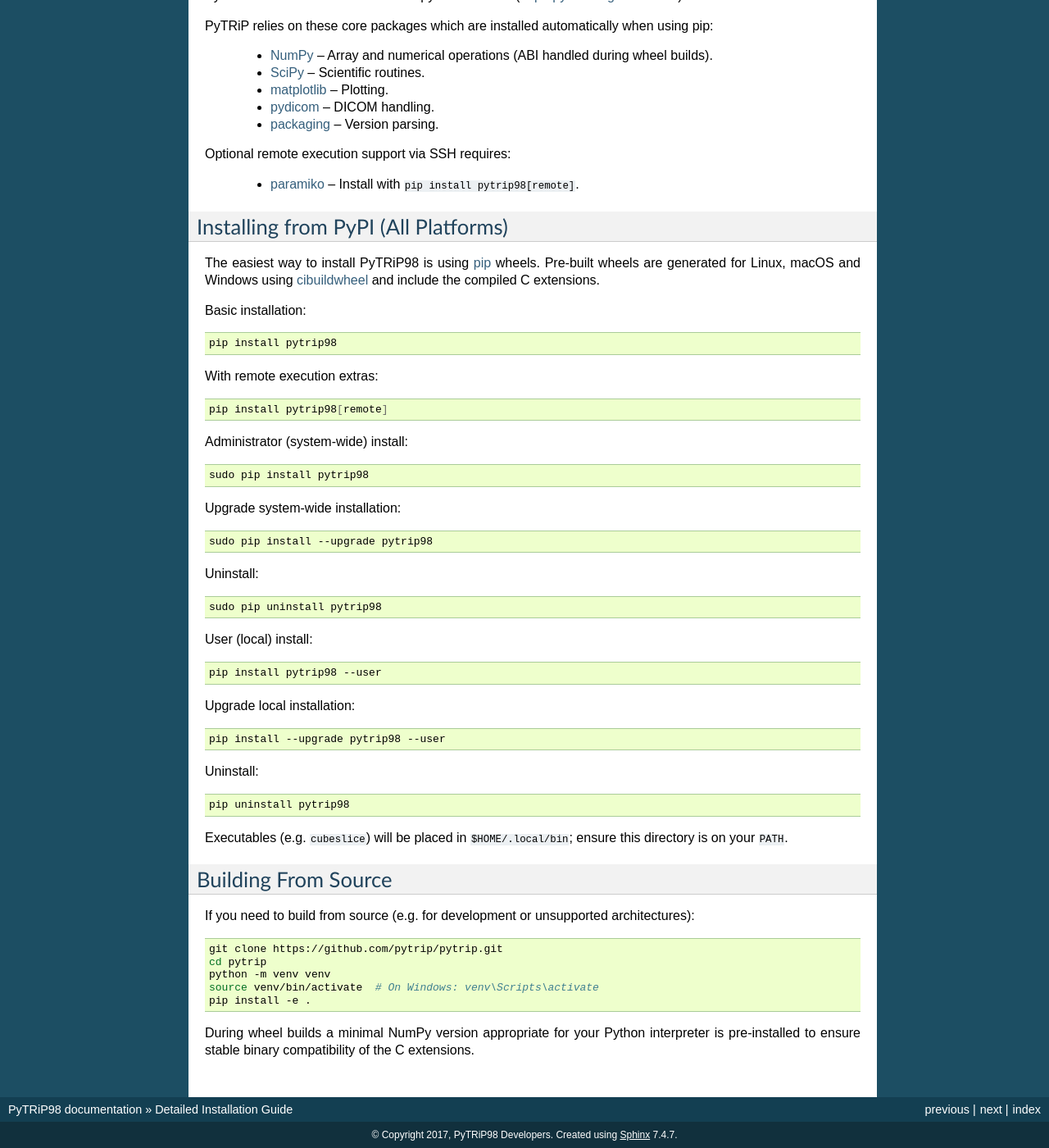
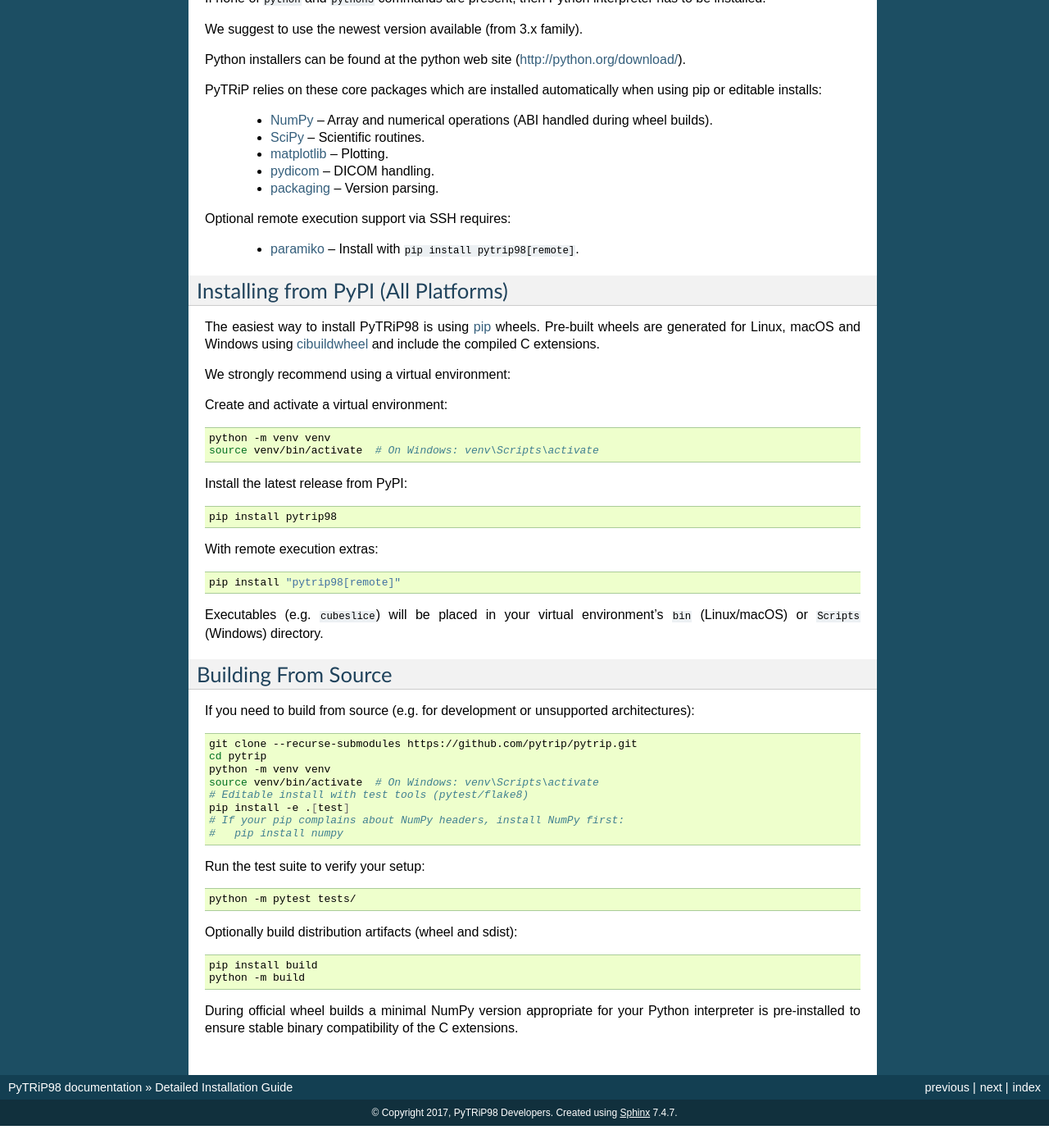
Before and after one commit to pytrip/pytrip, a Sphinx documentation site: the page built from docs/install.rst, in a window 1280 px wide and 1400 px high, scrolled down 469 px. Shown: the whole window at 82% size. Built offline with Sphinx 7.4.7, drawn with Linux system fonts in a browser that asks for light colours; pages that are not in the unit, such as notebooks, are missing from menus; after the commit the page ends 1842 px from its top, so only the background shows below that; some of the changed text lies outside the part shown.

Commit message:
Update installation instructions to recommend using virtual environments and clarify editable installs (#773)

```diff
--- a/docs/install.rst
+++ b/docs/install.rst
@@ -2,13 +2,15 @@
 
 Detailed Installation Guide
 ===========================
-This guide covers prerequisites, wheel installation from PyPI and building from source using ``pyproject.toml``.
+This guide covers prerequisites, virtual environments, wheel installation from PyPI, and building from source using ``pyproject.toml``.
 
 
 Prerequisites
 -------------
 
-**PyTRiP** works under Linux and Mac OSX operating systems.
+**PyTRiP** works under Linux, macOS, and Windows.
+
+For contributors and developers, we strongly recommend working on Linux or macOS for the smoothest build and tooling experience.
 
 First we need to check if Python interpreter is installed.
 Try if one of following commands (printing Python version) works::
@@ -26,7 +28,7 @@
 Python installers can be found at the python web site
 (http://python.org/download/).
 
-PyTRiP relies on these core packages which are installed automatically when using pip:
+PyTRiP relies on these core packages which are installed automatically when using pip or editable installs:
 
     * `NumPy <http://www.numpy.org/>`_ – Array and numerical operations (ABI handled during wheel builds).
     * `SciPy <https://scipy.org/>`_ – Scientific routines.
@@ -39,58 +41,51 @@
     * `paramiko <http://www.paramiko.org/>`_ – Install with ``pip install pytrip98[remote]``.
 
 Installing from PyPI (All Platforms)
------------------------------------
+------------------------------------
 
 The easiest way to install PyTRiP98 is using `pip <https://pypi.python.org/pypi/pip>`_ wheels. Pre-built wheels
 are generated for Linux, macOS and Windows using `cibuildwheel <https://cibuildwheel.pypa.io/>`_ and include the
 compiled C extensions.
 
-Basic installation::
+We strongly recommend using a virtual environment:
+
+Create and activate a virtual environment::
+
+    python -m venv venv
+    source venv/bin/activate  # On Windows: venv\Scripts\activate
+
+Install the latest release from PyPI::
 
     pip install pytrip98
 
 With remote execution extras::
 
-    pip install pytrip98[remote]
+    pip install "pytrip98[remote]"
 
-
-Administrator (system-wide) install::
-
-    sudo pip install pytrip98
-
-Upgrade system-wide installation::
-
-    sudo pip install --upgrade pytrip98
-
-Uninstall::
-
-    sudo pip uninstall pytrip98
-
-
-User (local) install::
-
-    pip install pytrip98 --user
-
-Upgrade local installation::
-
-    pip install --upgrade pytrip98 --user
-
-Uninstall::
-
-    pip uninstall pytrip98
-
-Executables (e.g. ``cubeslice``) will be placed in ``$HOME/.local/bin``; ensure this directory is on your ``PATH``.
+Executables (e.g. ``cubeslice``) will be placed in your virtual environment's ``bin`` (Linux/macOS) or ``Scripts`` (Windows) directory.
 
 Building From Source
 --------------------
 
 If you need to build from source (e.g. for development or unsupported architectures)::
 
-    git clone https://github.com/pytrip/pytrip.git
+    git clone --recurse-submodules https://github.com/pytrip/pytrip.git
     cd pytrip
     python -m venv venv
     source venv/bin/activate  # On Windows: venv\Scripts\activate
-    pip install -e .
+    # Editable install with test tools (pytest/flake8)
+    pip install -e .[test]
+    # If your pip complains about NumPy headers, install NumPy first:
+    #   pip install numpy
 
-During wheel builds a minimal NumPy version appropriate for your Python interpreter is pre-installed to ensure
+Run the test suite to verify your setup::
+
+    python -m pytest tests/
+
+Optionally build distribution artifacts (wheel and sdist)::
+
+    pip install build
+    python -m build
+
+During official wheel builds a minimal NumPy version appropriate for your Python interpreter is pre-installed to ensure
 stable binary compatibility of the C extensions.
```
Also changed, not shown: README.rst (+18 -8 lines).
